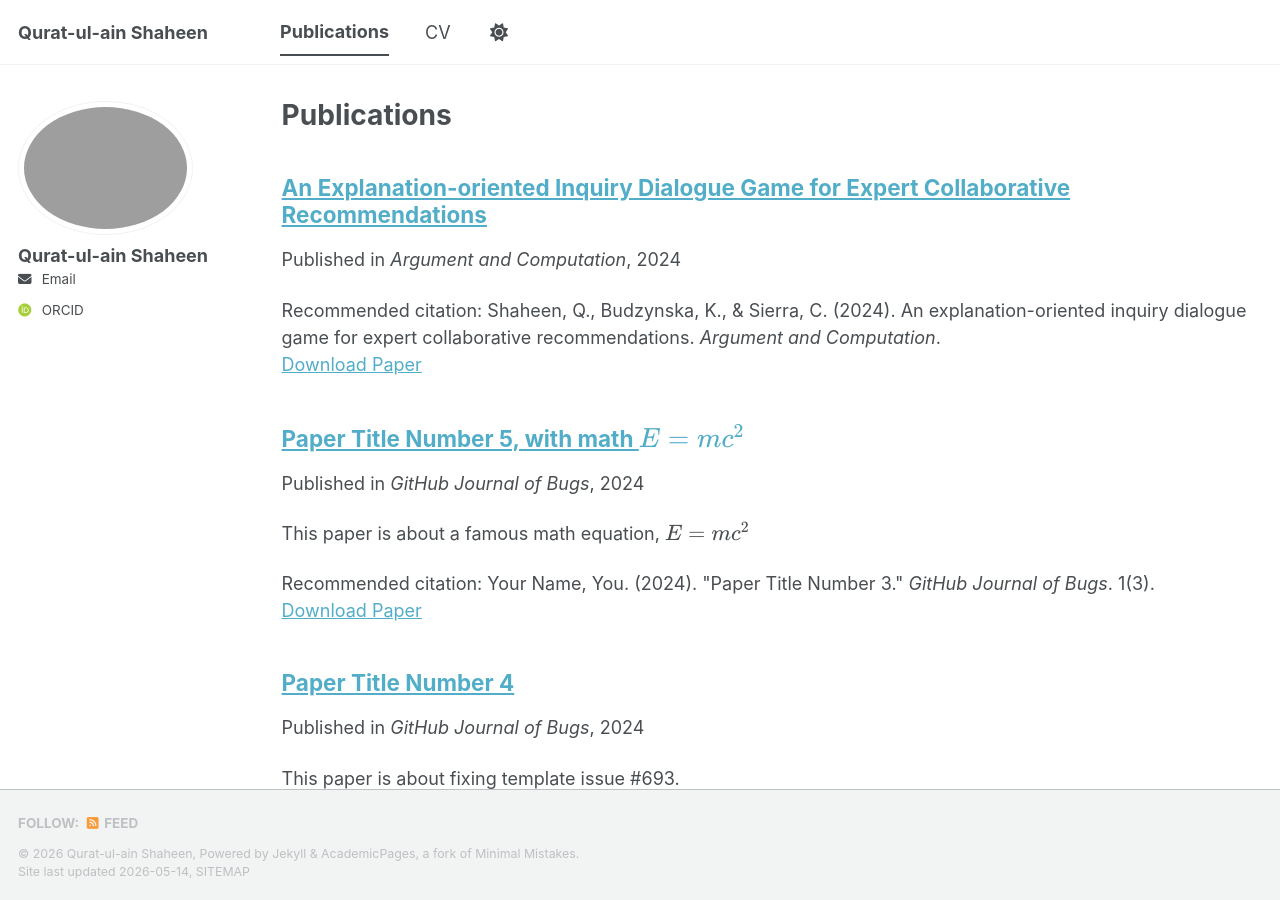
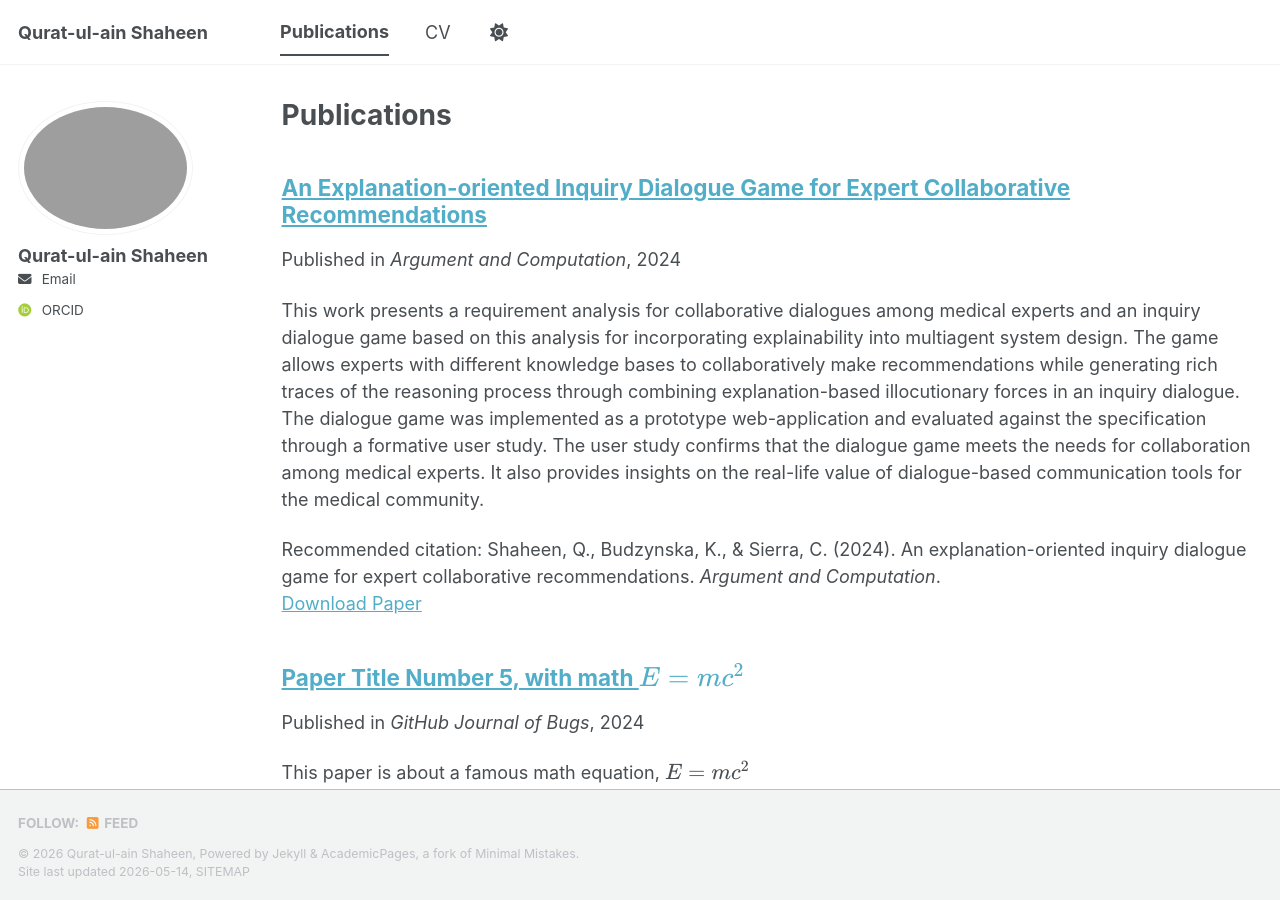
Before and after one commit to QuratulainS/QuratulainS.github.io, a Jekyll site: the page built from _pages/publications.html, in a window 1280 px wide and 900 px high. Built offline with Jekyll 4.4.1, drawn with Linux system fonts in a browser that asks for light colours; some web fonts are replaced; a script bundle is joined from its source files by our own code; library files that are not in the unit come from our copies.

Commit message:
Update 2009-10-01-paper-title-number-1.md
added abstract

```diff
--- a/_publications/2009-10-01-paper-title-number-1.md
+++ b/_publications/2009-10-01-paper-title-number-1.md
@@ -5,4 +5,5 @@ date: 2024-03-07
 venue: 'Argument and Computation'
 paperurl: 'https://doi.org/10.3233/AAC-230010'
 citation: 'Shaheen, Q., Budzynska, K., & Sierra, C. (2024). An explanation-oriented inquiry dialogue game for expert collaborative recommendations. <i>Argument and Computation</i>.'
+excerpt: 'This work presents a requirement analysis for collaborative dialogues among medical experts and an inquiry dialogue game based on this analysis for incorporating explainability into multiagent system design. The game allows experts with different knowledge bases to collaboratively make recommendations while generating rich traces of the reasoning process through combining explanation-based illocutionary forces in an inquiry dialogue. The dialogue game was implemented as a prototype web-application and evaluated against the specification through a formative user study. The user study confirms that the dialogue game meets the needs for collaboration among medical experts. It also provides insights on the real-life value of dialogue-based communication tools for the medical community.'
 ---
```
